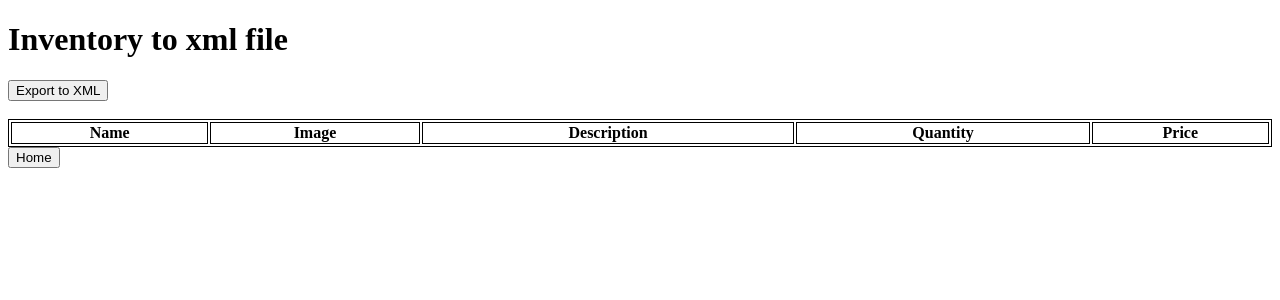
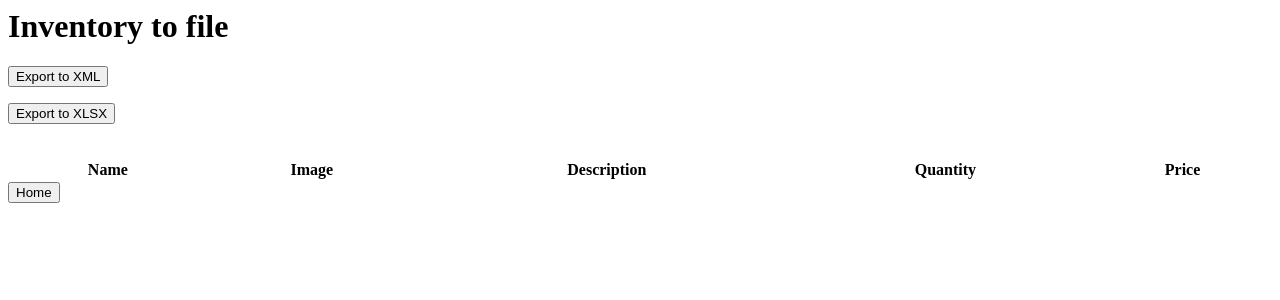
Before and after one commit to RATest35/Inventory-System, a Flask app: page /inventory in a window 1280 px wide. Shown: the top 300 px of the page. Run offline with Flask 3, Linux system fonts and the light colour scheme; the visitor is signed in with stand-in values (Sample User, id 1); data comes from the database, SQL or seed files in the repository; data that the repository does not hold is empty.

Commit message:
Update inventory.html

```diff
--- a/Templates/inventory.html
+++ b/Templates/inventory.html
@@ -1,18 +1,15 @@
-<!DOCTYPE html>
-<html>
-    <head>
-        <title>Store Inventory</title>
-    </head>
-    <style>
-        table, th, td {
-          border:1px solid black;
-        }
-        </style>
-    <body>
-        <h1>Inventory to xml file</h1>
-        <form action="{{url_for('inventory_to_xml')}}" method="get">
+<h1>Inventory to file</h1>
+
+<!-- XML export -->
+<form action="{{ url_for('inventory_to_xml') }}" method="get">
     <button type="submit">Export to XML</button>
 </form>
+
+<!-- XLSX export -->
+<form action="{{ url_for('inventory_to_xlsx') }}" method="get">
+    <button type="submit">Export to XLSX</button>
+</form>
+
 <br/>
 <table style="width:100%">
     <tr>
@@ -22,22 +19,21 @@
       <th>Quantity</th>
       <th>Price</th>
     </tr>
-            {%for item in data%}
+    {% for item in data %}
        <tr>
-                 <td>{{item[0]}}</td>
+         <td>{{ item[0] }}</td>
          <td>
           {% if item[1] %}
-                    <img src="{{item[1]}}" alt="Image" style="max-height:100px;">
+            <img src="{{ item[1] }}" alt="Image" style="max-height:100px;">
           {% else %}
             No image
           {% endif %}
         </td>
-                 <td>{{item[2]}}</td>
-                 <td>{{item[3]}}</td>
-                 <td>{{item[4]}}</td>
+         <td>{{ item[2] }}</td>
+         <td>{{ item[3] }}</td>
+         <td>{{ item[4] }}</td>
         </tr>
-            {%endfor%}
+    {% endfor %}
 </table>
+
 <button class="btn" type="button" onclick="window.location.href='{{ url_for('home') }}';">Home</button><br/>
-    </body>
-</html>
```
Lines whose indentation alone changed are shown as unchanged.
